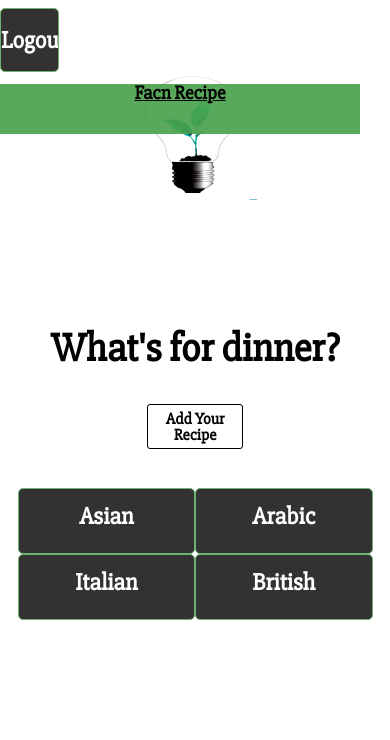
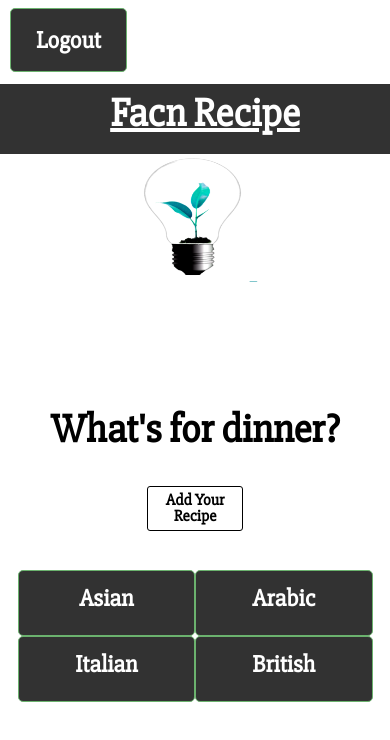
Before and after one commit to facn2/FACNRECIPE-V2, a website: page public/index.html in a window 390 px wide. Drawn offline with Linux system fonts and the light colour scheme; files that its build step writes are made by us from their sources; files whose address does not match are found by name; a web font is replaced by a local one.

Commit message:
make design changes to css relates #22

```diff
--- a/public/index.html
+++ b/public/index.html
@@ -13,7 +13,7 @@
 
 
 <body>
-   <span>
+   <span id="logoutSpan">
       <input type='button' id='logout' value='Logout'>
    </span>
 
--- a/public/style.css
+++ b/public/style.css
@@ -227,6 +227,11 @@ select, .add-button, .cancel-button {
     flex-wrap: wrap;
     margin-bottom: 30px;
   }
+
+  #logoutSpan {
+     padding-left: 25px;
+  }
+
   .recipe-box {
     margin: 10px auto;
     width: 70%;
@@ -269,17 +274,22 @@ select, .add-button, .cancel-button {
   }
 }
 
-@media (max-width: 400px){
+@media (max-width: 450px){
 
    .logo {
 
         overflow: hidden;
-        position: absolute;
-      	width: 360px;
+        /*position: absolute;*/
+      	width: 100%;
       	height: 50px;
         text-align: center;
         background: rgba(71, 160, 75, 0.9);
         transition: linear 0.5s;
+        padding: 10px;
+        font-size: 40px;
+        color: white;
+        background: black;
+        opacity: .8;
    }
 
 
@@ -299,6 +309,31 @@ select, .add-button, .cancel-button {
      width: 9rem;
      height: 8rem;
    }
+   body {
+      padding-bottom: 20px;
+   }
+
+   #logout {
+      width: 30%;
+      height: 4rem;
+      font-size: 1.5rem;
+      border-radius: 5px;
+      line-height: 55px;
+      border: 0.1rem solid #47a04b;
+      background-color: black;
+      opacity: 0.8;
+      color: white;
+      font-weight: bold;
+      text-align: center;
+
+   }
+
+   #logoutSpan {
+      padding-left: 10px;
+   }
+
+
+
 
 
 
```
